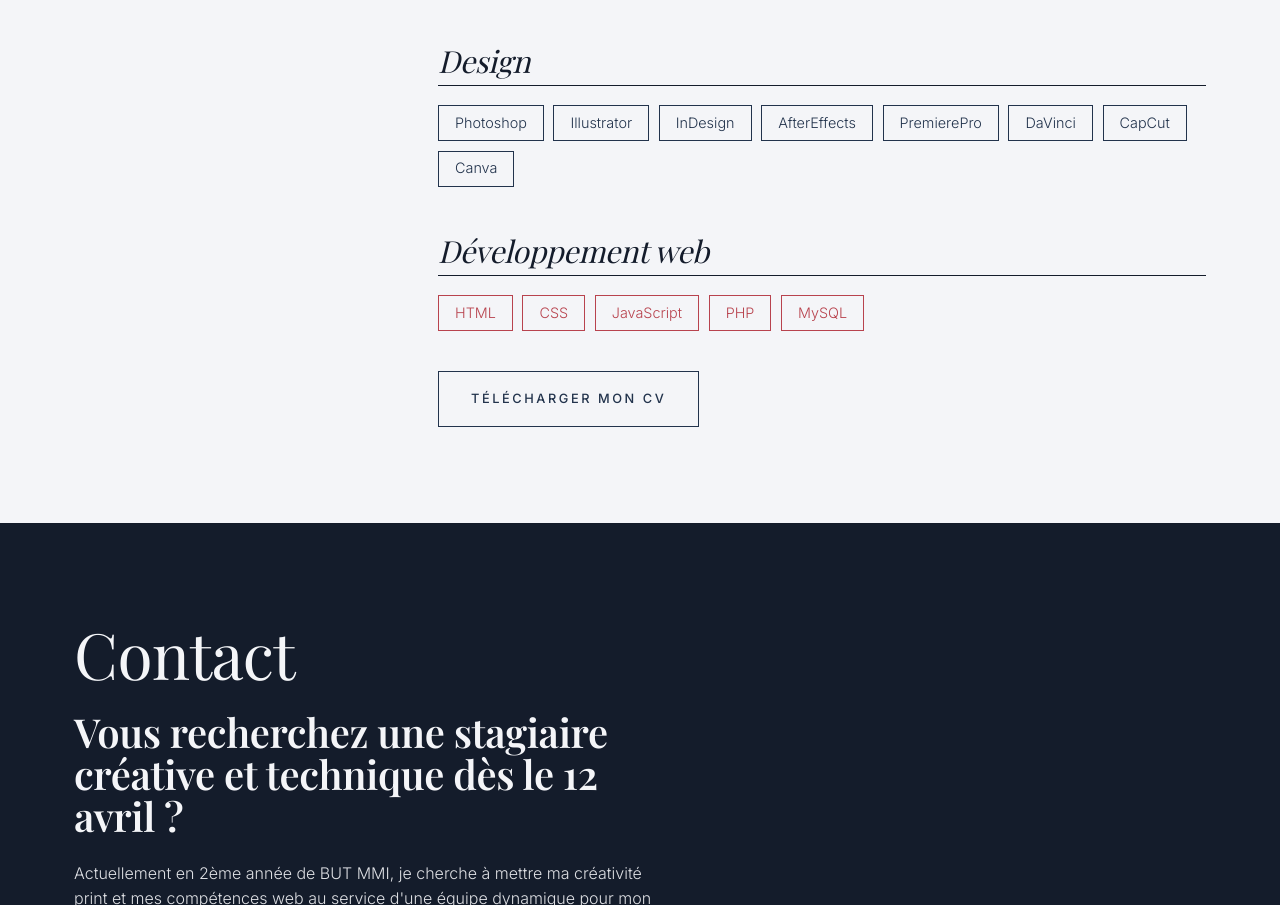
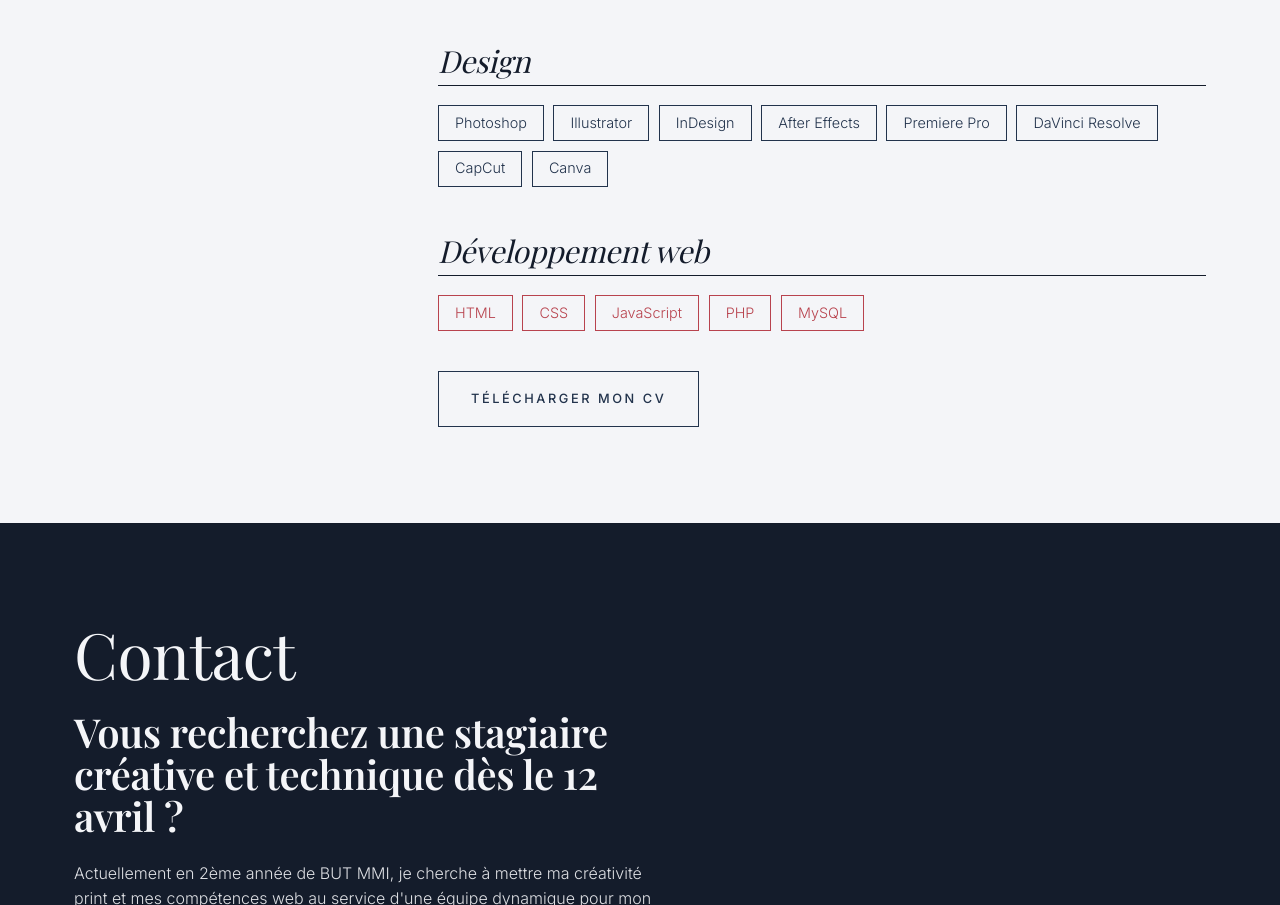
Before and after one commit to emmaangt/emma.angot, a plain HTML site: page apropos.html in a window 1280 px wide. Shown: the part 1105-2010 px from the top of the page. Drawn offline with nearby package versions, Linux system fonts and the light colour scheme; a web font is replaced by a local one.

Commit message:
Update names of video editing software in apropos.html

```diff
--- a/apropos.html
+++ b/apropos.html
@@ -50,9 +50,9 @@
           <li>Photoshop</li>
           <li>Illustrator</li>
           <li>InDesign</li>
-          <li>AfterEffects</li>
-          <li>PremierePro</li>
-          <li>DaVinci</li>
+          <li>After Effects</li>
+          <li>Premiere Pro</li>
+          <li>DaVinci Resolve</li>
           <li>CapCut</li>
           <li>Canva</li>
         </ul>
```
